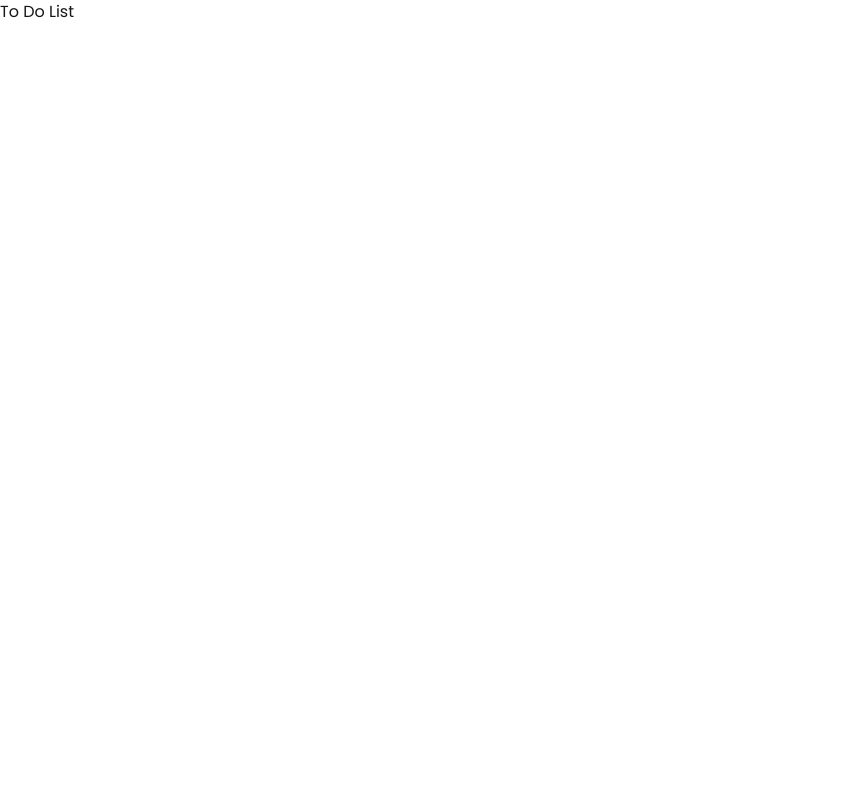
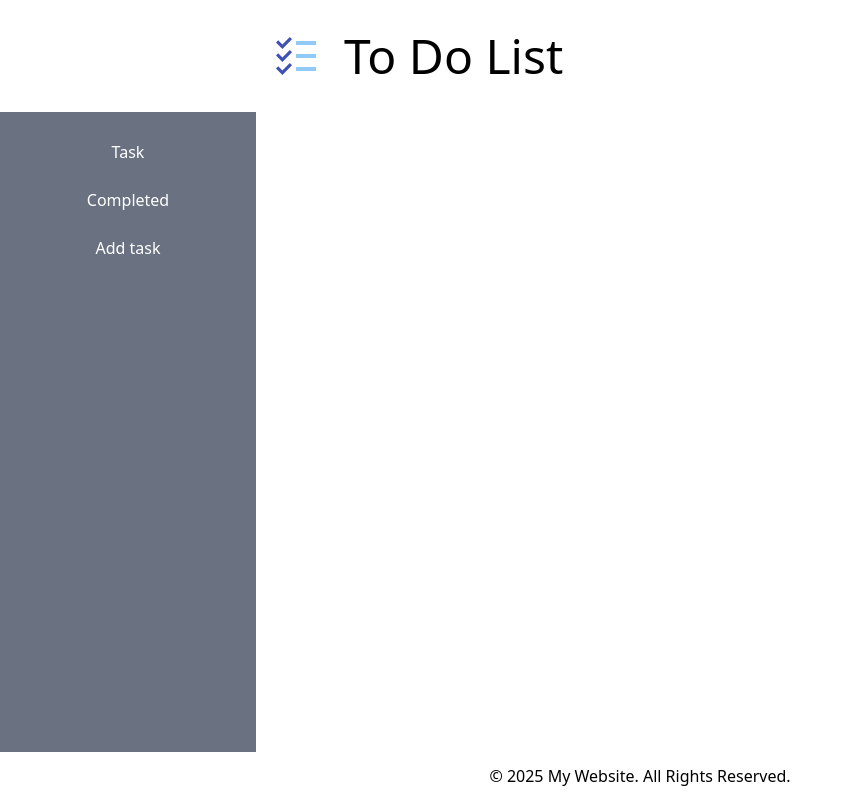
Before and after one commit to isulnethila/To-do-list, a Next.js app in the folder client/: page / in a window 1280 px wide. Shown: the whole page, without its empty margins (0-853 px from the left). Built offline with nearby package versions, Linux system fonts and the light colour scheme.

Commit message:
design the frontend

```diff
--- /dev/null
+++ b/client/app/addtask/page.js
@@ -0,0 +1,7 @@
+
+
+export default function page() {
+  return (
+    <div>addtask test</div>
+  )
+}
--- /dev/null
+++ b/client/app/completed/page.js
@@ -0,0 +1,8 @@
+
+export default function page() {
+  return (
+    <div>
+      completed text
+    </div>
+  )
+}
--- /dev/null
+++ b/client/app/components/footer.js
@@ -0,0 +1,8 @@
+
+export default function footer() {
+  return (
+    <footer>
+         <p>&copy; 2025 My Website. All Rights Reserved.</p>
+    </footer>
+  )
+}
--- /dev/null
+++ b/client/app/components/header.js
@@ -0,0 +1,11 @@
+"use client";
+import { FcTodoList } from "react-icons/fc";
+export default function header() {
+  return (
+    <selection className="flex gap-6 text-5xl m-8 px-10 md:px-30 lg:px-60">
+    <FcTodoList/>
+      <h1>To Do List</h1>
+
+    </selection>
+  )
+}
--- /dev/null
+++ b/client/app/components/sidbar.js
@@ -0,0 +1,14 @@
+import Link from "next/link";
+
+
+export default function sidbar() {
+  return (
+    <aside className="bg-gray-500 w-64 h-screen text-white fixed p-5">
+        <ul className="space-y-2">
+            <li><Link href="/"  className="block p-2 hover:bg-gray-700 rounded text-center">Task</Link></li>
+            <li><Link href="/completed" className="block p-2 hover:bg-gray-700 rounded text-center" >Completed</Link> </li>
+            <li><Link href="/addtask" className="block p-2 hover:bg-gray-700 rounded text-center">Add task</Link></li>
+        </ul>
+    </aside>
+  )
+}
--- a/client/app/globals.css
+++ b/client/app/globals.css
@@ -11,11 +11,3 @@
   --font-sans: var(--font-geist-sans);
   --font-mono: var(--font-geist-mono);
 }
-
-
-
-body {
-  background: var(--background);
-  color: var(--foreground);
-  font-family: Arial, Helvetica, sans-serif;
-}
--- a/client/app/layout.js
+++ b/client/app/layout.js
@@ -1,6 +1,8 @@
 import { Geist, Geist_Mono } from "next/font/google";
 import "./globals.css";
-
+import Header from "./components/header";
+import Sidbar from "./components/sidbar";
+import Footer from "./components/footer";
 const geistSans = Geist({
   variable: "--font-geist-sans",
   subsets: ["latin"],
@@ -22,7 +24,14 @@ export default function RootLayout({ children }) {
       <body
         className={`${geistSans.variable} ${geistMono.variable} antialiased`}
       >
-        {children}
+       <div className="min-h-screen flex flex-col">
+        <div><Header/></div>
+        <div className="flex-grow grid grid-cols-[400px_minmax(900px,_1fr)_100px] ">
+          <div className=" "><Sidbar/></div>
+          <div className="">{children}</div>
+        </div>
+        <div className=" relative bottom-0 block bg-white p-3 text-center"><Footer/></div>
+      </div>
       </body>
     </html>
   );
--- a/client/app/page.js
+++ b/client/app/page.js
@@ -1,5 +1,6 @@
 import Image from "next/image";
 import { Poppins } from 'next/font/google'
+import Sidbar from "./components/sidbar";
 
 const poppins = Poppins({
   weight: ['100','200','400','600'],
@@ -8,10 +9,9 @@ const poppins = Poppins({
 
 export default function Home() {
   return (
-    <main className={poppins.className}>
-      <selection>
-        <h1>To Do List</h1>
-      </selection>
+    <main className={`${poppins.className} p-5`} >
+
+
     </main>
   );
 }
--- a/client/package.json
+++ b/client/package.json
@@ -9,9 +9,10 @@
     "lint": "next lint"
   },
   "dependencies": {
+    "next": "15.2.1",
     "react": "^19.0.0",
     "react-dom": "^19.0.0",
-    "next": "15.2.1"
+    "react-icons": "^5.5.0"
   },
   "devDependencies": {
     "@tailwindcss/postcss": "^4",
```
Also changed, not shown: 1 other file (tests, documents, lock files or other folders).
